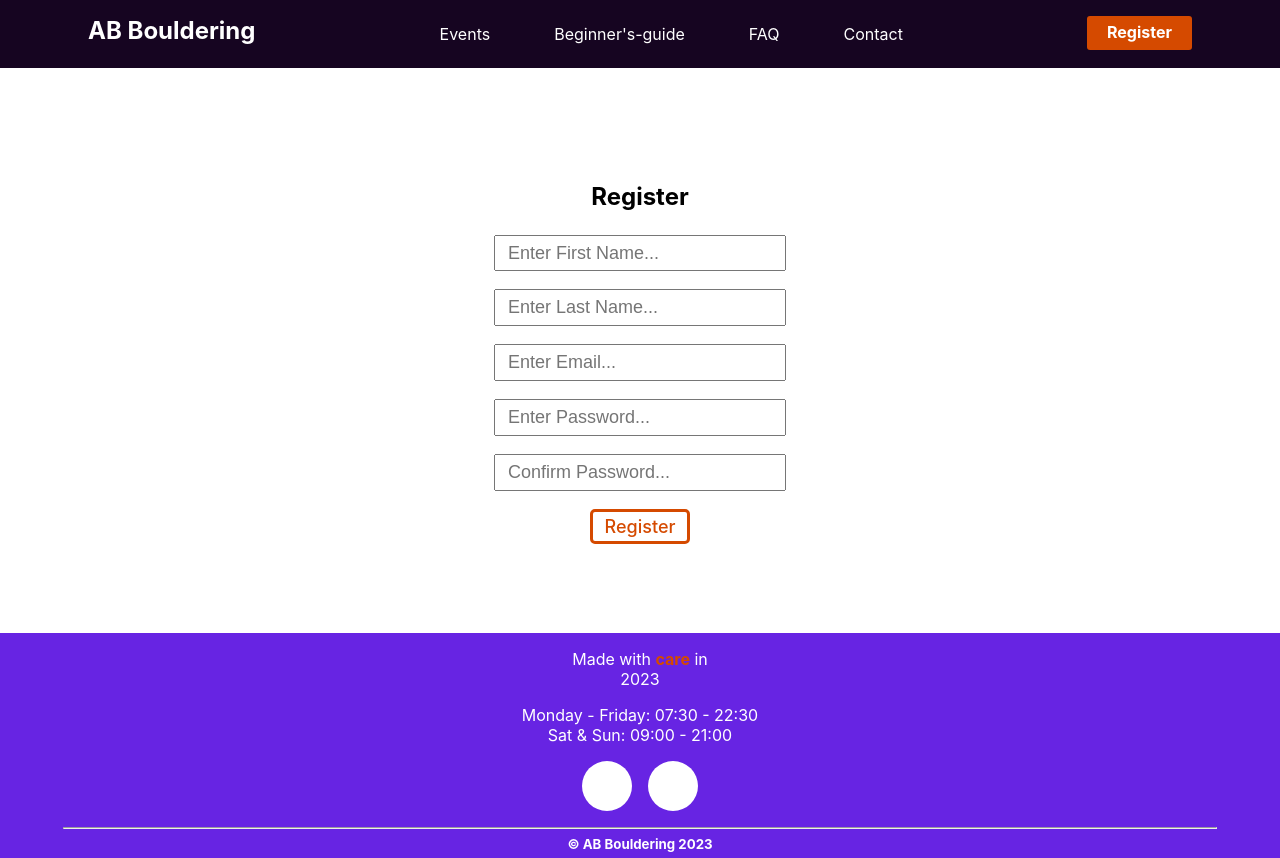
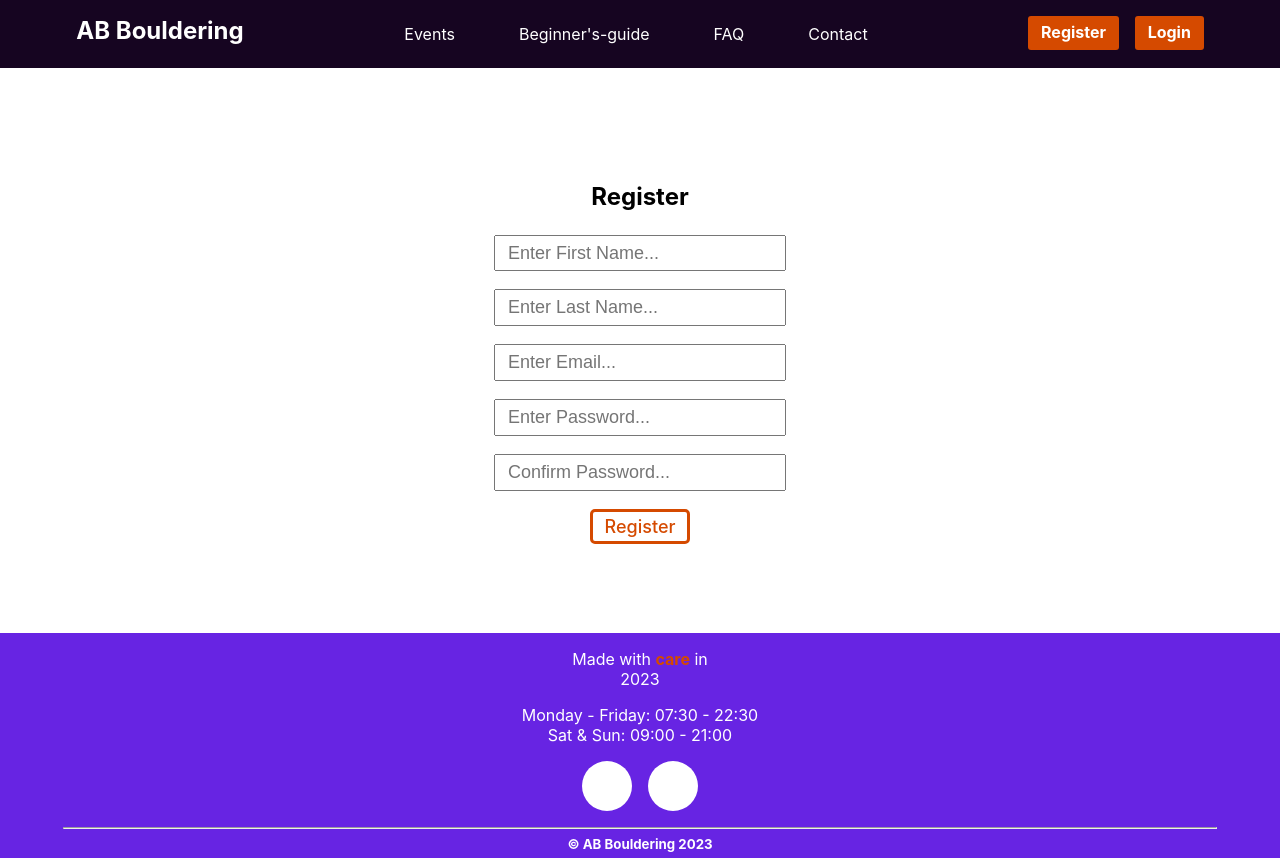
Before and after one commit to WildHeat/bouldering-booking, a React (Create React App) app: page /register in a window 1280 px wide. Built offline with nearby package versions, Linux system fonts and the light colour scheme.

Commit message:
added email and password validation

```diff
--- a/src/components/Header/Header.css
+++ b/src/components/Header/Header.css
@@ -7,6 +7,12 @@
   padding-block: 1em;
   position: sticky;
   top: 0;
+}
+
+.register-and-login-links {
+  display: flex;
+  justify-content: center;
+  gap: 1em;
 }
 
 a {
@@ -38,7 +44,7 @@ a {
 
 .register-container {
   /* padding: 0.25rem 1.25rem; */
-  padding-inline: 1.25rem;
+  padding-inline: 0.8rem;
   padding-top: 0.35rem;
   border-radius: 3px;
   background-color: var(--accent-color);
--- a/src/components/Header/Header.js
+++ b/src/components/Header/Header.js
@@ -1,10 +1,22 @@
-import { Link } from "react-router-dom";
+import { Link, useNavigate } from "react-router-dom";
 import "./Header.css";
 
 const Header = () => {
+  const navigate = useNavigate();
+
   const toggle = () => {
     let element = document.getElementsByClassName("header-links")[0];
     element.classList.toggle("show");
+  };
+
+  const closeNavBar = () => {
+    let element = document.getElementsByClassName("header-links")[0];
+    element.classList.remove("show");
+  };
+
+  const navigateTo = (location) => {
+    closeNavBar();
+    navigate(location);
   };
 
   return (
@@ -14,18 +26,30 @@ const Header = () => {
         <span className="bar"></span>
         <span className="bar"></span>
       </div>
-      <Link to={"/"}>
+      <div
+        onClick={() => {
+          navigateTo("/");
+        }}
+      >
         <h2 className="logo">
           AB <span className="bouldering-title">Bouldering</span>
         </h2>
-      </Link>
+      </div>
       <div className="header-links">
-        <Link to={"/events"}>
+        <div
+          onClick={() => {
+            navigateTo("/events");
+          }}
+        >
           <p className="link">Events</p>
-        </Link>
-        <Link to={"/climb"}>
+        </div>
+        <div
+          onClick={() => {
+            navigateTo("/climb");
+          }}
+        >
           <p className="link">Beginner's-guide</p>
-        </Link>
+        </div>
         <Link to={"/faq"}>
           <p className="link">FAQ</p>
         </Link>
@@ -33,11 +57,18 @@ const Header = () => {
           <p className="link">Contact</p>
         </Link>
       </div>
-      <Link to={"/register"}>
-        <div className="register-container link">
-          <h4>Register</h4>
-        </div>
-      </Link>
+      <div className="register-and-login-links">
+        <Link to={"/register"}>
+          <div className="register-container link">
+            <h4>Register</h4>
+          </div>
+        </Link>
+        <Link to={"/login"}>
+          <div className="register-container link">
+            <h4>Login</h4>
+          </div>
+        </Link>
+      </div>
     </div>
   );
 };
--- a/src/components/RegisterAdminPage/RegisterAdminPage.js
+++ b/src/components/RegisterAdminPage/RegisterAdminPage.js
@@ -8,6 +8,8 @@ const RegisterAdminPage = () => {
   const [password, setPassword] = useState("");
   const [confirmPassword, setConfirmPassword] = useState("");
   const [errorMessage, setErrorMessage] = useState([]);
+  const emailformat =
+    /^([A-Za-z0-9_\-.])+@([A-Za-z0-9_\-.])+\.([A-Za-z]{2,4})$/;
 
   let navigate = useNavigate();
 
@@ -39,8 +41,8 @@ const RegisterAdminPage = () => {
       errors.push("Password needs contain at least 1 lowercase letter");
     }
     //// Need to update to include full email validation
-    if (!/[a-zA-Z]/.test(email)) {
-      errors.push("Email must contain at least one letter");
+    if (!emailformat.test(email)) {
+      errors.push("Please enter an email address");
     }
 
     if (/\s/.test(email)) {
--- a/src/components/RegisterPage/RegisterPage.js
+++ b/src/components/RegisterPage/RegisterPage.js
@@ -9,6 +9,8 @@ const RegisterPage = () => {
   const [password, setPassword] = useState("");
   const [confirmPassword, setConfirmPassword] = useState("");
   const [errorMessage, setErrorMessage] = useState([]);
+  const emailformat =
+    /^([A-Za-z0-9_\-.])+@([A-Za-z0-9_\-.])+\.([A-Za-z]{2,4})$/;
 
   let navigate = useNavigate();
 
@@ -40,8 +42,8 @@ const RegisterPage = () => {
       errors.push("Password needs contain at least 1 lowercase letter");
     }
     //// Need to update to include full email validation
-    if (!/[a-zA-Z]/.test(email)) {
-      errors.push("Email must contain at least one letter");
+    if (!emailformat.test(email)) {
+      errors.push("Please enter an email address");
     }
 
     if (/\s/.test(email)) {
```
